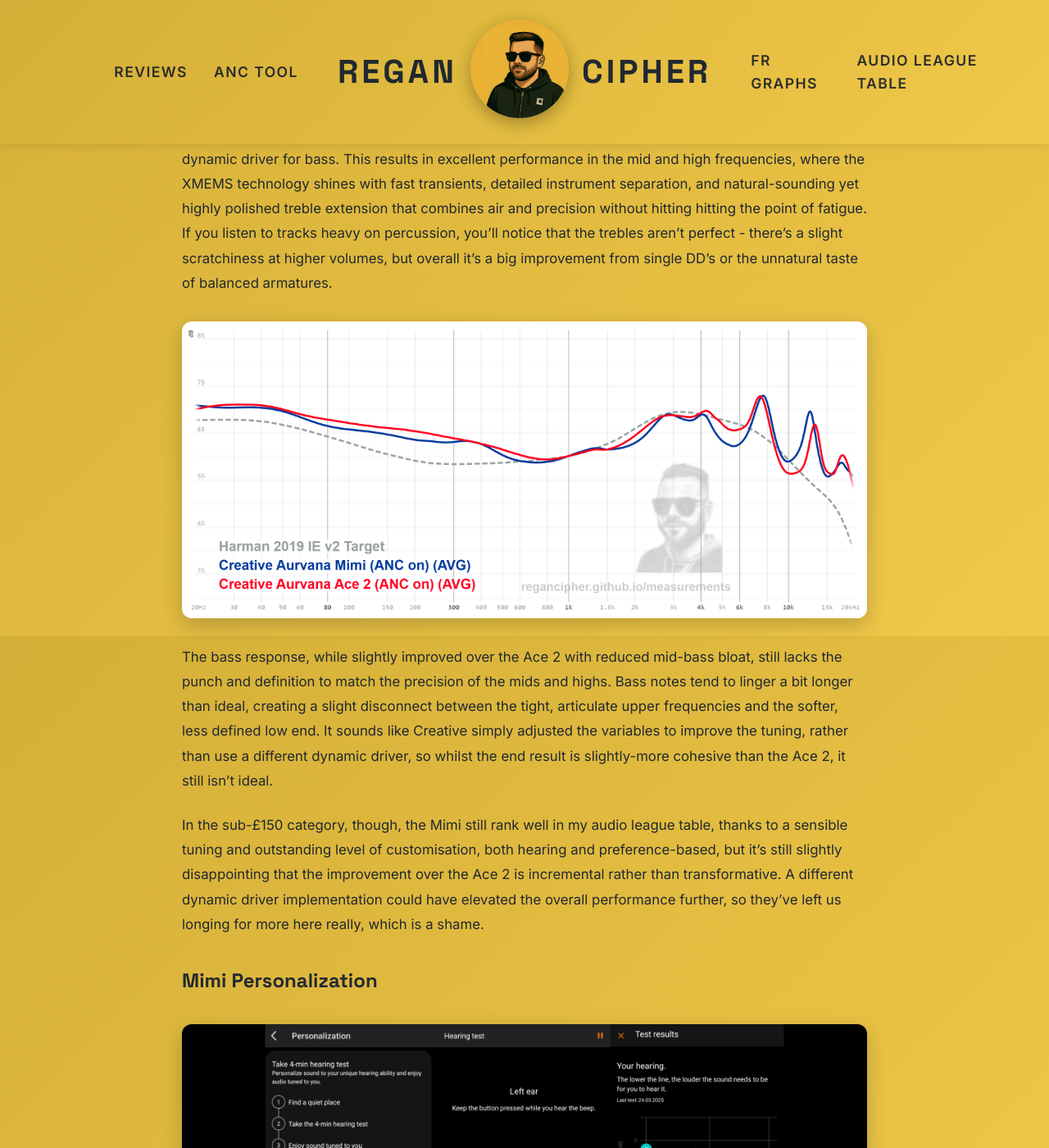
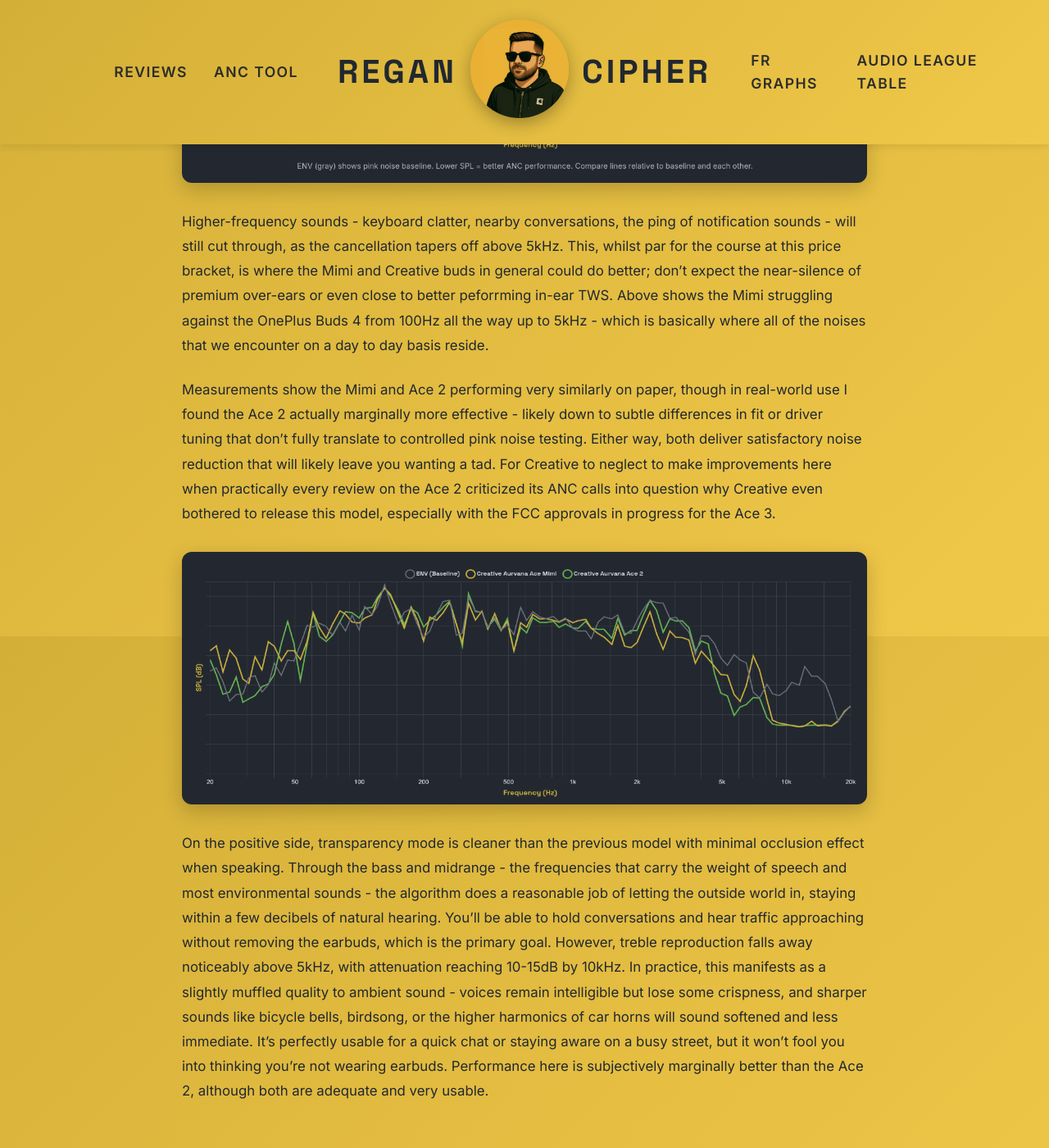
Before and after one commit to regancipher/regancipher.github.io, a Jekyll site: the page built from _posts/2025-04-04-creative-aurvana-mimi-review.md, in a window 1280 px wide and 1400 px high, scrolled down 8224 px. Shown: the whole window at 82% size. Built offline with Jekyll 4.4.1, drawn with Linux system fonts in a browser that asks for light colours; some of the changed text lies outside the part shown.

Commit message:
Change Mimi review

```diff
--- a/_posts/2025-04-04-creative-aurvana-mimi-review.md
+++ b/_posts/2025-04-04-creative-aurvana-mimi-review.md
@@ -104,9 +104,25 @@
 
 ## ANC & Transparency
 
-The active noise cancellation is somewhat disappointing, actually performing slightly worse than the Ace 2 and falling behind similarly priced competitors. The binaural testing revealed relatively weak performance, particularly with mid-range frequencies and voices, with an average noise reduction of around 21dB, compared to 28dB on the Huawei FreeBuds Pro 4. Lower-frequency sounds are handled OK for the most part, but for Creative to neglect to make improvements here when practically every review on the Ace 2 criticized its ANC calls into question why Creative even bothered to release this model, especially with the FCC approvals in progress for the Ace 3.
+<div style="text-align: center; margin: 2rem 0;">
+    <img src="/assets/images/reviews/creative-mimi/cam anc.png" alt="ANC" style="max-width: 100%; border-radius: 12px;">
+</div>
 
-On the positive side, transparency mode is cleaner than the previous model with minimal occlusion effect when speaking. Environmental sounds come through clearly, making conversations easy to follow without removing the earbuds. It's again behind the likes of Huawei and OnePlus, but it's a clear improvement over the Ace 2.
+The active noise cancellation is somewhat disappointing, actually performing slightly worse than the Ace 2 and falling behind similarly priced competitors. It focuses its efforts where most ambient annoyance lives - the low-frequency drone of buses, trains, air conditioning units, and aircraft cabin noise. With 10-15dB of reduction through the bass frequencies and up to 15-20dB through the midrange, it takes a meaningful bite out of constant background rumble. On a commute, you'll notice the tube or bus engine recede noticeably into the background, and open-plan office chatter will be dampened enough to improve focus, though not eliminated entirely.
+
+<div style="text-align: center; margin: 2rem 0;">
+    <img src="/assets/images/reviews/creative-mimi/cam vs opb4 anc.png" alt="ANC vs OnePlus" style="max-width: 100%; border-radius: 12px;">
+</div>
+
+Higher-frequency sounds - keyboard clatter, nearby conversations, the ping of notification sounds - will still cut through, as the cancellation tapers off above 5kHz. This, whilst par for the course at this price bracket, is where the Mimi and Creative buds in general could do better; don't expect the near-silence of premium over-ears or even close to better peforrming in-ear TWS. Above shows the Mimi struggling against the OnePlus Buds 4 from 100Hz all the way up to 5kHz - which is basically where all of the noises that we encounter on a day to day basis reside.
+
+Measurements show the Mimi and Ace 2 performing very similarly on paper, though in real-world use I found the Ace 2 actually marginally more effective - likely down to subtle differences in fit or driver tuning that don't fully translate to controlled pink noise testing. Either way, both deliver satisfactory noise reduction that will likely leave you wanting a tad. For Creative to neglect to make improvements here when practically every review on the Ace 2 criticized its ANC calls into question why Creative even bothered to release this model, especially with the FCC approvals in progress for the Ace 3.
+
+<div style="text-align: center; margin: 2rem 0;">
+    <img src="/assets/images/reviews/creative-mimi/cam tr.png" alt="Transparency" style="max-width: 100%; border-radius: 12px;">
+</div>
+
+On the positive side, transparency mode is cleaner than the previous model with minimal occlusion effect when speaking. Through the bass and midrange - the frequencies that carry the weight of speech and most environmental sounds - the algorithm does a reasonable job of letting the outside world in, staying within a few decibels of natural hearing. You'll be able to hold conversations and hear traffic approaching without removing the earbuds, which is the primary goal. However, treble reproduction falls away noticeably above 5kHz, with attenuation reaching 10-15dB by 10kHz. In practice, this manifests as a slightly muffled quality to ambient sound - voices remain intelligible but lose some crispness, and sharper sounds like bicycle bells, birdsong, or the higher harmonics of car horns will sound softened and less immediate. It's perfectly usable for a quick chat or staying aware on a busy street, but it won't fool you into thinking you're not wearing earbuds. Performance here is subjectively marginally better than the Ace 2, although both are adequate and very usable.
 
 ## Audio & Sound Signature
 
@@ -116,7 +132,7 @@
 
 ![vs Aurvana Ace 2](/assets/images/reviews/creative-mimi/vs_aurvana_ace_2.png)
 
-The bass response, while slightly improved over the Ace 2 with reduced mid-bass bloat, still lacks the punch and definition to match the precision of the mids and highs. Bass notes tend to linger a bit longer than ideal, creating a slight disconnect between the tight, articulate upper frequencies and the softer, less defined low end. It sounds like Creative simply adjusted the variables to improve the tuning, rather than use a different dynamic driver, so whilst the end result is slightly-more cohesive than the Ace 2, it still isn't ideal.
+The bass response, while slightly improved over the Ace 2 with reduced mid-bass bloat, still lacks the punch and definition to match the precision of the mids and highs. Bass notes tend to linger a bit longer than ideal, creating a slight disconnect between the tight, articulate upper frequencies and the softer, less defined low end. It sounds like Creative simply adjusted the variables to improve the tuning, rather than use a different dynamic driver, so whilst the end result is slightly-more cohesive than the Ace 2, it still isn't ideal. Still - both the Ace 2 and the Mimi exibit warmth and depth that make them a comfy listen.
 
 In the sub-£150 category, though, the Mimi still rank well in my audio league table, thanks to a sensible tuning and outstanding level of customisation, both hearing and preference-based, but it's still slightly disappointing that the improvement over the Ace 2 is incremental rather than transformative. A different dynamic driver implementation could have elevated the overall performance further, so they've left us longing for more here really, which is a shame.
 
```
Also changed, not shown: assets/images/reviews/creative-mimi/cam anc.png (added), assets/images/reviews/creative-mimi/cam tr.png (added), assets/images/reviews/creative-mimi/cam vs opb4 anc.png (added).
